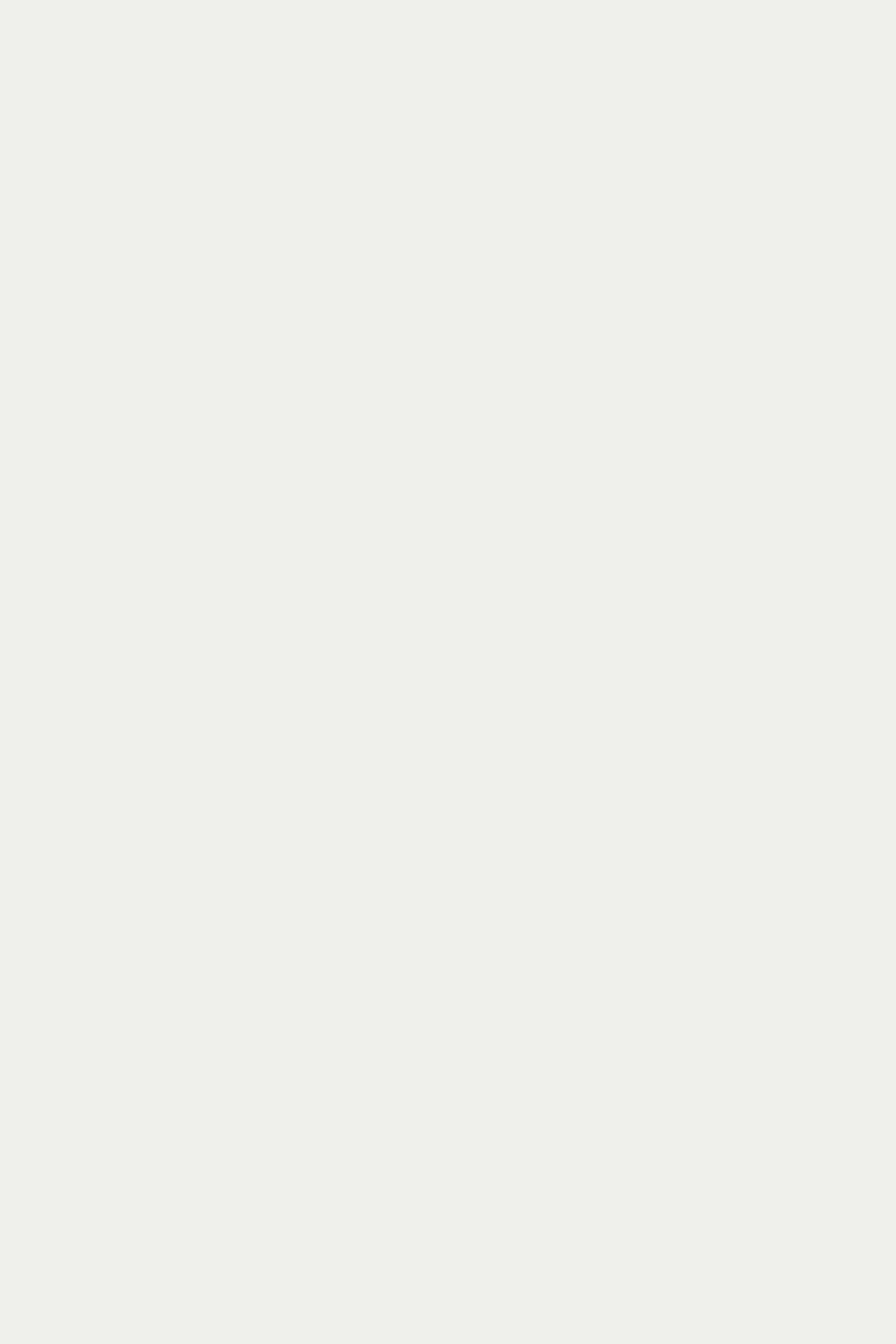
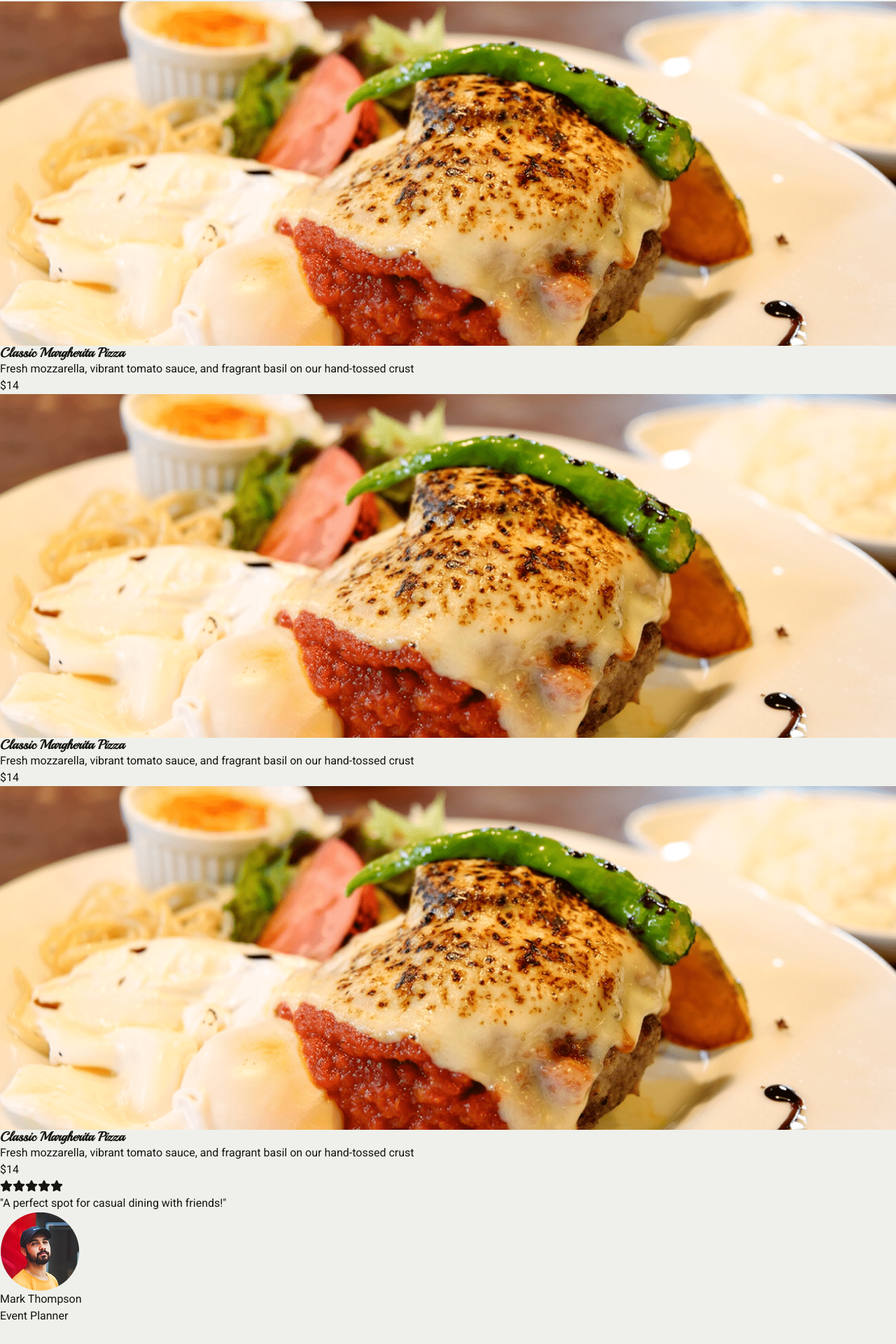
Before and after one commit to iamtakuiya/restaurant-webites, a React (Vite) app: page / in a window 1280 px wide. Shown: the part 840-2760 px from the top of the page at 70% size. Before the commit the page ends 800 px from the top, so only its background shows below. Built offline with nearby package versions, Linux system fonts and the light colour scheme.

Commit message:
Proceeding top menu section, refactoring a naming convention

```diff
--- a/src/pages/HomePage/HomePage.module.scss
+++ b/src/pages/HomePage/HomePage.module.scss
@@ -48,18 +48,31 @@
   cursor: pointer;
   outline: none;
   border: 1px solid transparent;
+  transition: all 250ms ease-in;
   z-index: 999;
 
   &--primary {
     background: variables.$color-accent-light;
     color: variables.$color-secondary;
     border-color: variables.$color-accent-light;
+
+    &:hover {
+      background: darken(variables.$color-accent-light, 5%);
+      color: variables.$color-secondary;
+      border-color: darken(variables.$color-accent-light, 5%);
+    }
   }
 
   &--secondary {
     background: transparent;
     color: variables.$color-primary;
     border-color: variables.$color-primary;
+
+    &:hover {
+      background: variables.$color-accent-light;
+      color: variables.$color-secondary;
+      border-color: variables.$color-accent-light;
+    }
   }
 
   &--reserve {
@@ -143,3 +156,8 @@
   );
   z-index: 1;
 }
+
+
+/* ===========================
+* Header
+============================== */
--- a/src/pages/HomePage/HomePage.tsx
+++ b/src/pages/HomePage/HomePage.tsx
@@ -2,15 +2,24 @@ import React from 'react';
 
 // Fontawesome icon
 import { FontAwesomeIcon } from '@fortawesome/react-fontawesome'
+import { faHeart } from '@fortawesome/free-solid-svg-icons';
+import { faStar } from '@fortawesome/free-solid-svg-icons';
+
 // import { Link } from 'react-router-dom';
 import logo from '../../assets/images/logos/logo.png';
+
+// Images
+import topMenu1 from '../../assets/images/home/top-menu-1.png';
+import avatar from '../../assets/images/home/avatar.png';
+import logoWebflow from '../../assets/images/home/logo-webflow.png';
+
 import styles from './HomePage.module.scss';
 
 interface ButtonProps  {
   variant?: 'primary' | 'secondary' | 'reserve';
 }
 
-const HomePage: React.FC<ButtonProps> = ({ variant = 'primary' }) => {
+const HomePage: React.FC<ButtonProp> = ({ variant = 'primary' }) => {
   return (
     <>
     {/* Header */}
@@ -52,9 +61,115 @@ const HomePage: React.FC<ButtonProps> = ({ variant = 'primary' }) => {
           </div>
         </div>
       </section>
+      {/* Top Menu */}
+      <MenuCard />
     </main>
     </>
   );
 };
 
+interface MenuCardProps {
+  variant?: 'normal' | 'full-width';
+}
+
+const MenuCard: React.FC<MenuCardProps> = ({ variant }) => {
+  return (
+    <section className={styles.topMenu}>
+      <div className={styles.topMenu__headings}>
+          <span>~ Trending ~</span>
+          <h2>Top Menu</h2>
+          <p>You'll <span><FontAwesomeIcon icon={faHeart} /></span> these</p>
+      </div>
+      <article className={styles.topMenu__card}>
+        <header>
+          <figure className={styles.topMenu__imgContainer}>
+            <img
+              src={topMenu1}
+              alt="Classic Margherita Pizza"
+            />
+          </figure>
+        </header>
+        <div className={styles.topMenu__content}>
+          <h3 className={styles.topMenu__title}>Classic Margherita Pizza</h3>
+          <div className={styles.topMenu__contentDetails}>
+            <p className={styles.topMenu__body}>Fresh mozzarella, vibrant tomato sauce, and fragrant basil on our hand-tossed crust</p>
+            <span className={styles.topMenu__price}>$14</span>
+          </div>
+        </div>
+      </article>
+      <article className={styles.topMenu__card}>
+        <header>
+          <figure className={styles.topMenu__imgContainer}>
+            <img
+              src={topMenu1}
+              alt="Classic Margherita Pizza"
+            />
+          </figure>
+        </header>
+        <div className={styles.topMenu__content}>
+          <h3 className={styles.topMenu__title}>Classic Margherita Pizza</h3>
+          <div className={styles.topMenu__contentDetails}>
+            <p className={styles.topMenu__body}>Fresh mozzarella, vibrant tomato sauce, and fragrant basil on our hand-tossed crust</p>
+            <span className={styles.topMenu__price}>$14</span>
+          </div>
+        </div>
+      </article>
+      <article className={styles.topMenu__card}>
+        <header>
+          <figure className={styles.topMenu__imgContainer}>
+            <img
+              src={topMenu1}
+              alt="Classic Margherita Pizza"
+            />
+          </figure>
+        </header>
+        <div className={`${styles.topMenu__content} ${styles.topMenu__contentFull}`}>
+          <div className={styles.topMenu__contentLeft}>
+            <h3 className={styles.topMenu__title}>Classic Margherita Pizza</h3>
+            <div className={styles.topMenu__contentDetails}>
+              <p className={styles.topMenu__body}>Fresh mozzarella, vibrant tomato sauce, and fragrant basil on our hand-tossed crust</p>
+              <span className={styles.topMenu__price}>$14</span>
+            </div>
+          </div>
+          <div className={styles.topMenu__contentRight}>
+            <div className={styles.rating}>
+              <FontAwesomeIcon icon={faStar} />
+              <FontAwesomeIcon icon={faStar} />
+              <FontAwesomeIcon icon={faStar} />
+              <FontAwesomeIcon icon={faStar} />
+              <FontAwesomeIcon icon={faStar} />
+            </div>
+            <div className={styles.review}></div>
+            <blockquote>
+              <p>"A perfect spot for casual dining with friends!"</p>
+              <footer className={styles.review__reviewer}>
+                <div className={styles.review__reviewerContainer}>
+                  <figure className={styles.review__avatar}>
+                    <img
+                      src={avatar}
+                      alt="Mark Thompson"
+                    />
+                  </figure>
+                  <div className={styles.review__reviewerInfo}>
+                    <p>Mark Thompson</p>
+                    <span>Event Planner</span>
+                  </div>
+                </div>
+                <div className={styles.review__brandContainer}>
+                  <figure className={styles.review__brand}>
+                    <img
+                      src={logoWebflow}
+                      alt="Webflow"
+                    />
+                  </figure>
+                </div>
+              </footer>
+            </blockquote>
+          </div>
+        </div>
+      </article>
+    </section>
+  )
+}
+
 export default HomePage;
```
Also changed, not shown: src/assets/images/home/avatar.png (added), src/assets/images/home/logo-webflow.png (added).
